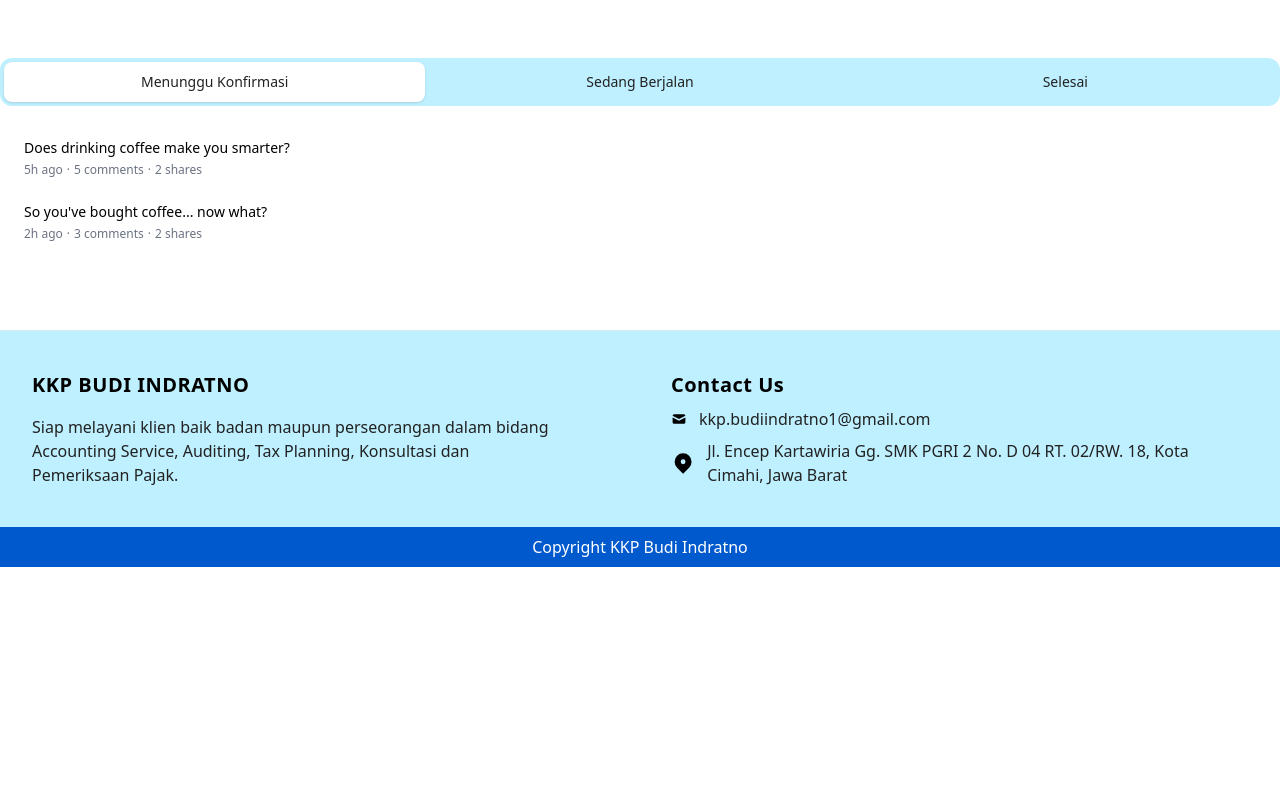
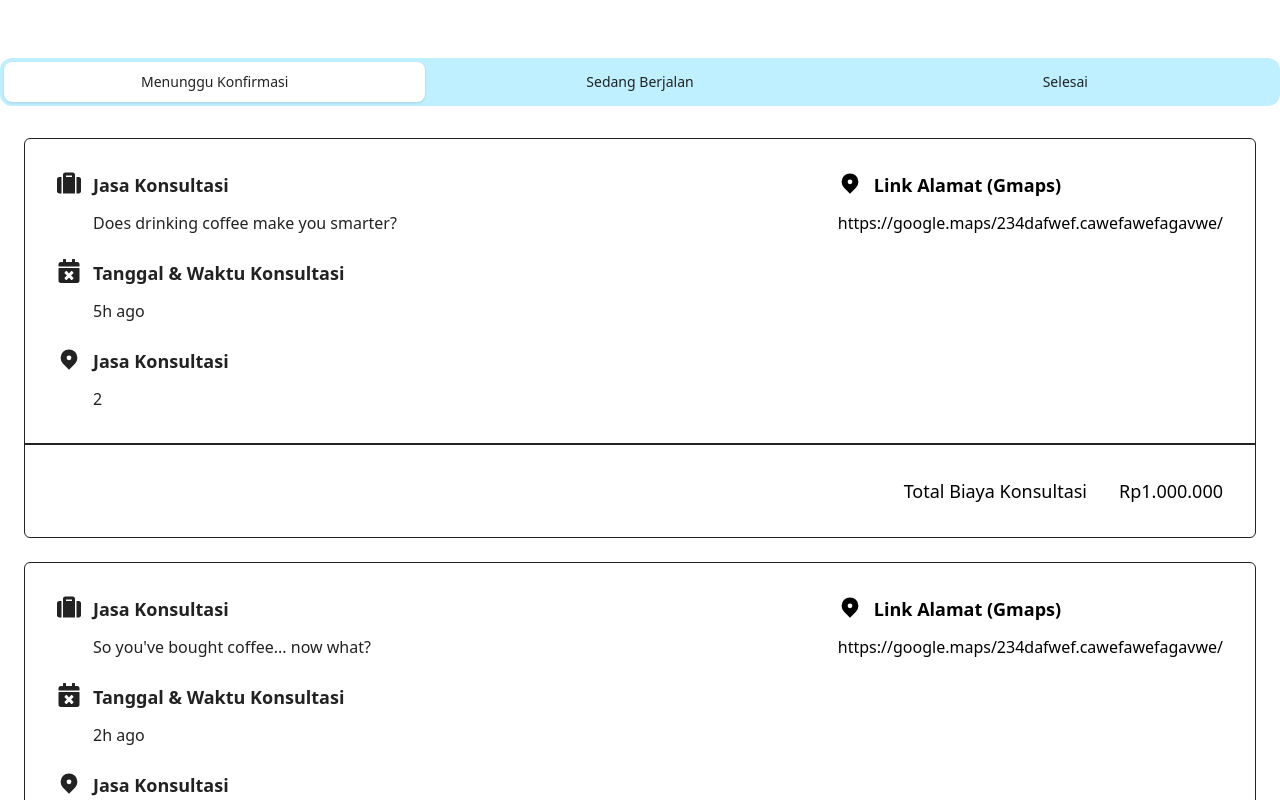
Before and after one commit to azarnuzy/konsultan-pajak, a Next.js app: page /profile in a window 1280 px wide. Shown: the part 800-1600 px from the top of the page. Before the commit the page ends 1367 px from the top, so only its background shows below. Built offline with nearby package versions, Linux system fonts and the light colour scheme.

Commit message:
add riwayat konsultasi section in profile page

```diff
--- a/components/Profile/RiwayatKonsultasi.jsx
+++ b/components/Profile/RiwayatKonsultasi.jsx
@@ -1,5 +1,7 @@
 import { useState } from 'react'
 import { Tab } from '@headlessui/react'
+import { FaCalendarTimes, FaSuitcase } from 'react-icons/fa'
+import { HiLocationMarker } from 'react-icons/hi'
 
 function classNames(...classes) {
   return classes.filter(Boolean).join(' ')
@@ -70,7 +72,7 @@ export default function RiwayatKonsultasi() {
                   'ring-white ring-opacity-60 ring-offset-2 ring-offset-blue-400 focus:outline-none focus:ring-2',
                   selected
                     ? 'bg-white shadow'
-                    : 'text-light-dark hover:bg-white/[0.12] hover:text-white'
+                    : 'text-light-dark hover:bg-white/[0.12] hover:text-darkBlue'
                 )
               }
             >
@@ -91,9 +93,59 @@ export default function RiwayatKonsultasi() {
                 {posts.map((post) => (
                   <li
                     key={post.id}
-                    className='relative rounded-md p-3 hover:bg-gray-100'
+                    className='relative rounded-md p-3'
                   >
-                    <h3 className='text-sm font-medium leading-5'>
+                    <div className='w-full border border-solid border-light-dark rounded-md'>
+                      <div className='border-b-2  border-solid border-light-dark w-full p-8 flex justify-between'>
+                        <div className='flex flex-col gap-6'>
+                          <div className='text-light-dark flex gap-3'>
+                            <FaSuitcase className='w-6 h-6' />
+                            <div className=''>
+                              <h3 className='font-semibold text-lg mb-3'>
+                                Jasa Konsultasi
+                              </h3>
+                              <span>{post.title}</span>
+                            </div>
+                          </div>
+                          <div className='text-light-dark flex gap-3'>
+                            <FaCalendarTimes className='w-6 h-6' />
+                            <div className=''>
+                              <h3 className='font-semibold text-lg mb-3'>
+                                Tanggal & Waktu Konsultasi
+                              </h3>
+                              <span>{post.date}</span>
+                            </div>
+                          </div>
+                          <div className='text-light-dark flex gap-3'>
+                            <HiLocationMarker className='w-6 h-6' />
+                            <div className=''>
+                              <h3 className='font-semibold text-lg mb-3'>
+                                Jasa Konsultasi
+                              </h3>
+                              <span>{post.shareCount}</span>
+                            </div>
+                          </div>
+                        </div>
+                        <div className='w-fit'>
+                          <div className='flex gap-3'>
+                            <HiLocationMarker className='w-6 h-6' />
+                            <span className='font-semibold text-lg mb-3'>
+                              Link Alamat (Gmaps)
+                            </span>
+                          </div>
+                          <span>
+                            https://google.maps/234dafwef.cawefawefagavwe/
+                          </span>
+                        </div>
+                      </div>
+                      <div className='flex justify-end p-8 gap-8'>
+                        <h4 className='text-lg font-medium'>
+                          Total Biaya Konsultasi
+                        </h4>
+                        <span className='text-lg font-medium'>Rp1.000.000</span>
+                      </div>
+                    </div>
+                    {/* <h3 className='text-sm font-medium leading-5'>
                       {post.title}
                     </h3>
 
@@ -103,7 +155,7 @@ export default function RiwayatKonsultasi() {
                       <li>{post.commentCount} comments</li>
                       <li>&middot;</li>
                       <li>{post.shareCount} shares</li>
-                    </ul>
+                    </ul> */}
 
                     <a
                       href='#'
```
Also changed, not shown: components/Profile/EditProfile.jsx (added).
